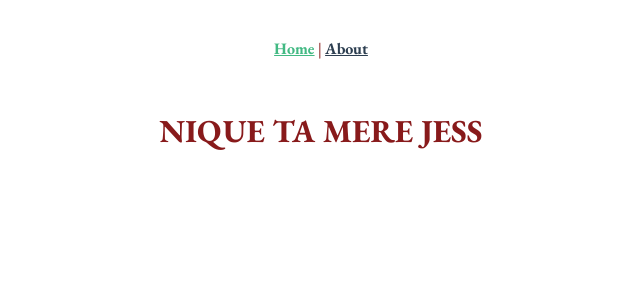
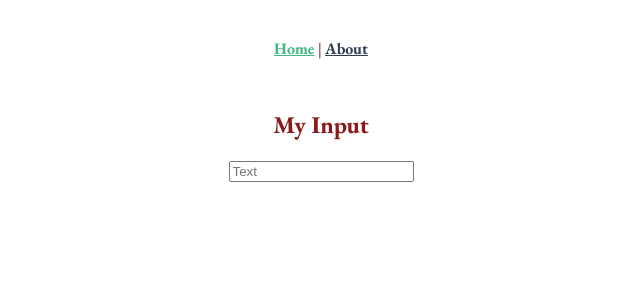
Before and after one commit to NathanGrigne/design_systems, a Vue app: page / in a window 1280 px wide. Shown: the top 300 px of the page, without its empty margins (319-959 px from the left). Built offline with nearby package versions, Linux system fonts and the light colour scheme.

Commit message:
:pencil2: Edit example component

```diff
--- a/src/components/Test.vue
+++ b/src/components/Test.vue
@@ -1,18 +1,29 @@
 <template>
-  <div class="hello">
-    <h1>NIQUE TA MERE JESS</h1>
+  <!-- HTML CODE -->
+  <div class="container">
+    <h2 class="title">My Input</h2>
+    <input type="text" class="input" placeholder="Text">
   </div>
 </template>
 
 <script>
+// JS CODE
+const input = document.querySelector('.input')
+
+// Export Component
 export default {
+  // Give name
   name: "Test"
 };
 </script>
 
 <style lang="scss" scoped>
+
+// CSS CODE
+
 h1 {
   font-family: Garamond_regular;
   color: --error-100-color;
 }
+
 </style>
```
